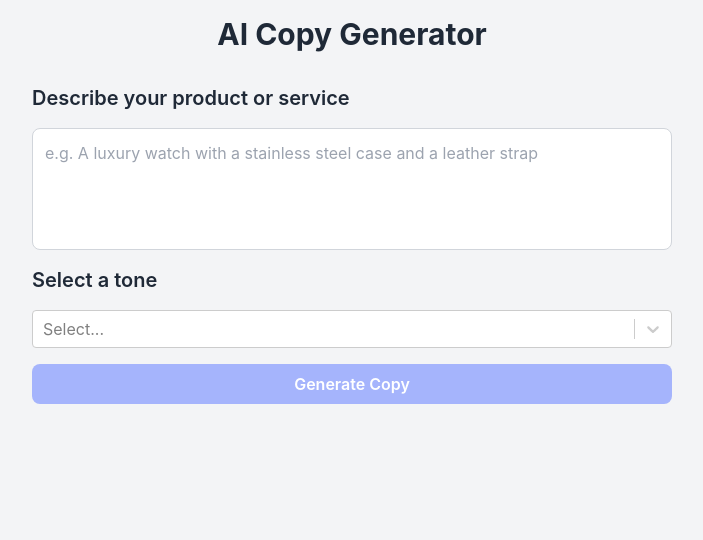
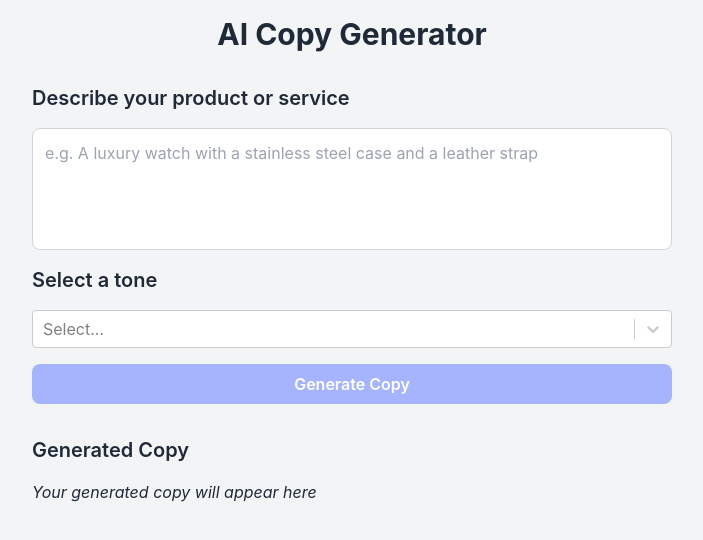
Before and after one commit to bryanguillen/ai-copy-generator, a Next.js app: page / in a window 1280 px wide. Shown: the top 540 px of the page, without its empty margins (288-991 px from the left). Built offline with nearby package versions, Linux system fonts and the light colour scheme.

Commit message:
Add support for rendering the generated copy section

```diff
--- a/src/app/page.tsx
+++ b/src/app/page.tsx
@@ -8,12 +8,14 @@ export default function Home() {
   const [input, setInput] = useState('');
   const [selectedTone, setSelectedTone] = useState<OptionType | null>(null);
   const [loading, setLoading] = useState(false);
+  const [generatedCopy, setGeneratedCopy] = useState('');
 
   const onSubmit = async () => {
     setLoading(true);
     try {
       const copy = await getGeneratedCopy(input, selectedTone?.value || '');
       console.log('copy', copy);
+      setGeneratedCopy(copy || '');
     } catch (error) {
       console.error('Error generating copy:', error);
     } finally {
@@ -51,6 +53,14 @@ export default function Home() {
           Generate Copy
         </Button>
       </div>
+
+      <div className="flex flex-col gap-4">
+        <h2 className="text-xl font-semibold">Generated Copy</h2>
+        {generatedCopy && <p>{generatedCopy}</p>}
+        {!generatedCopy && (
+          <p className="italic">Your generated copy will appear here</p>
+        )}
+      </div>
     </div>
   );
 }
```
